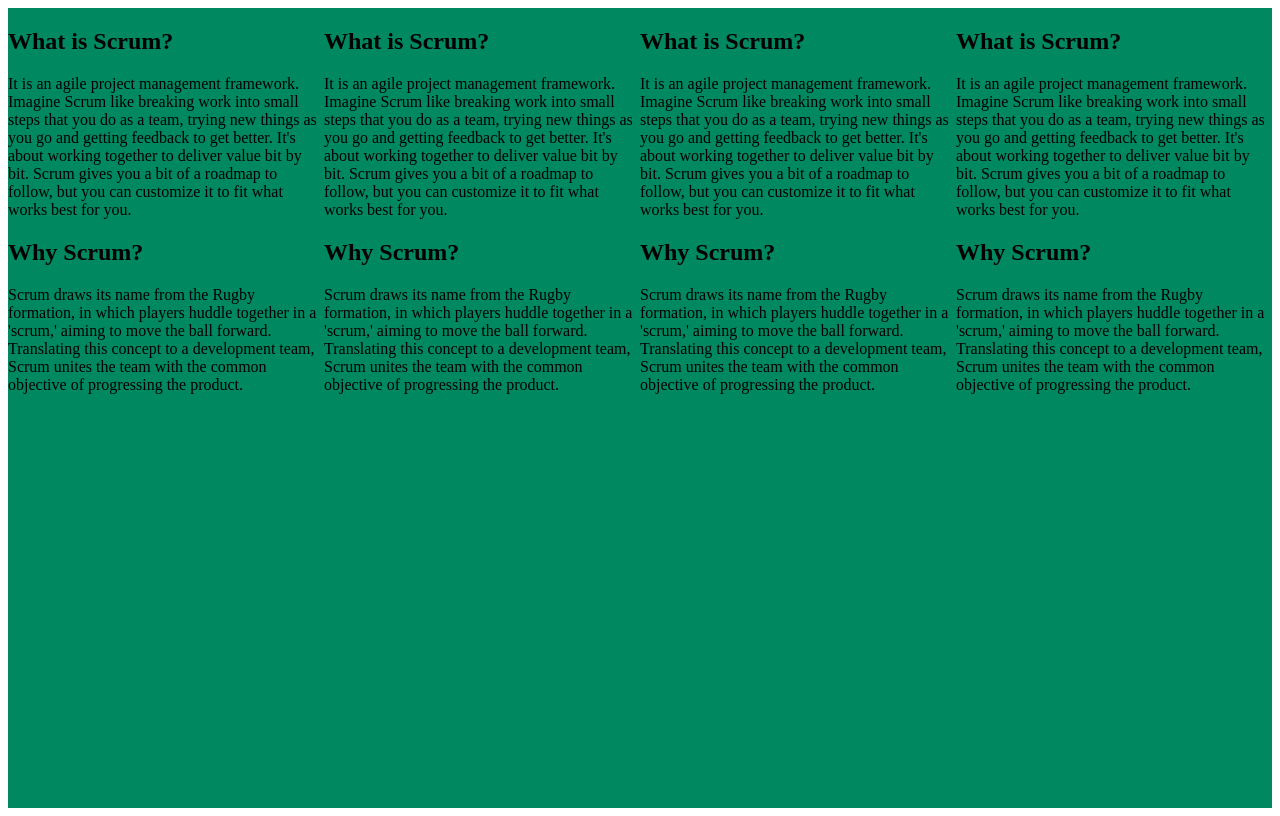
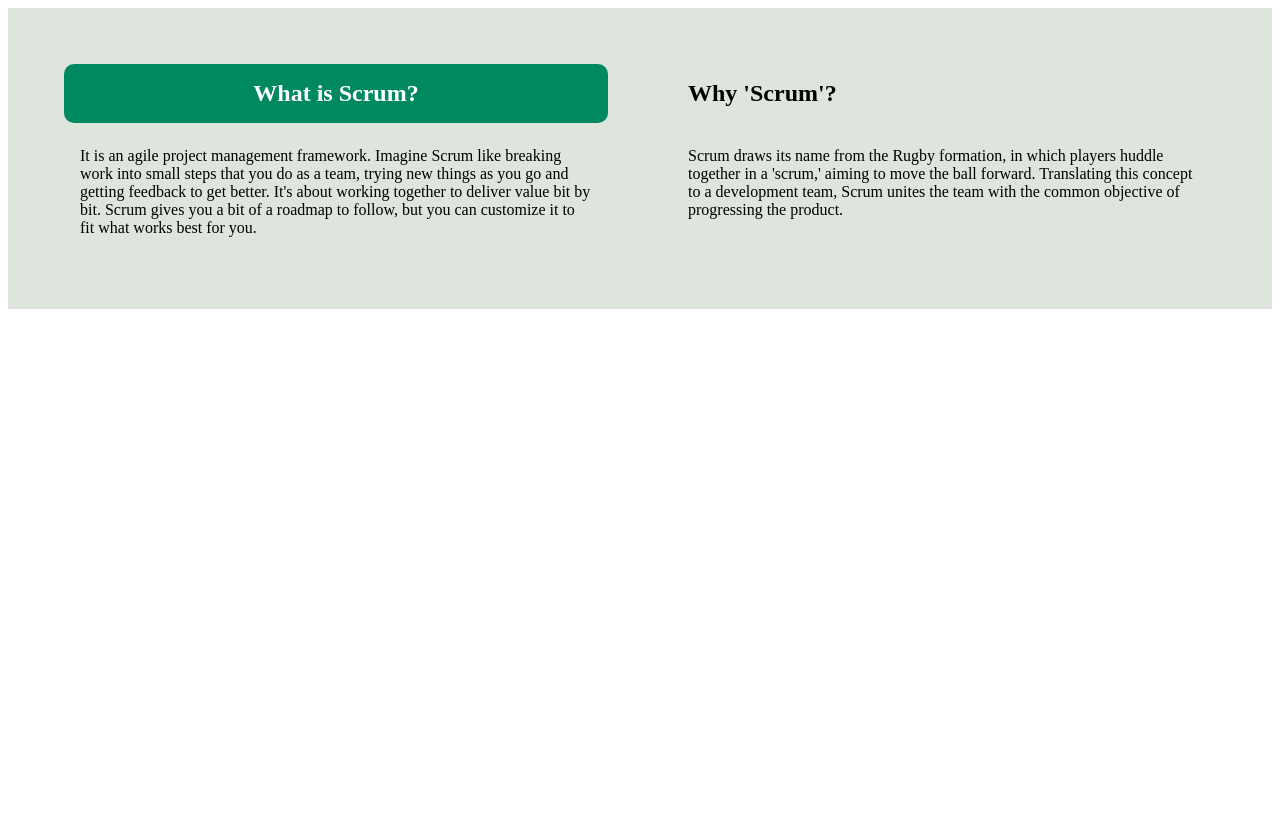
Before and after one commit to Wilma-Norman/Scrum-Project-assignment, a React (Vite) app: page /essence in a window 1280 px wide. Built offline with nearby package versions, Linux system fonts and the light colour scheme.

Commit message:
finish up styling for component

```diff
--- a/src/Components/Essence/WhatIsScrum/WhatIsScrum.module.css
+++ b/src/Components/Essence/WhatIsScrum/WhatIsScrum.module.css
@@ -1,9 +1,27 @@
-.whatIsScrumContainer {
+.cardContainer {
+    background-color: var(--essence-bg-color);
+    display: flex;
+    flex-direction: column;
+    padding: 24px;
+    height: fit-content;
+}
+
+.cardContainer * {
+    flex: 1;
+    margin: 8px;
+    padding: 16px;
+}
+
+.cardContainer > :nth-child(1) h2 {
     background-color: var(--essence-highlight-color);
+    border-radius: 10px;
+    color: #fff;
+    padding: 16px;
+    text-align: center;
 }
 
 @media screen and (min-width:768px) {
-    .whatIsScrumContaine {
-        flex-direction: column;
+    .cardContainer {
+        flex-direction: row;
     }
 }
--- a/src/Components/Essence/WhatIsScrum/index.jsx
+++ b/src/Components/Essence/WhatIsScrum/index.jsx
@@ -4,9 +4,9 @@ import styles from './WhatIsScrum.module.css'
 
 const WhatIsScrum = () => {
     return(
-        <div className={styles.whatIsScrumContainer}>
-            <Card className={styles.whatIsScrumContainer} title={'What is Scrum?'} text={Essence.whatText}/>
-            <Card title={'Why Scrum?'} text={Essence.whyText}/>
+        <div className={styles.cardContainer}>
+            <Card title={'What is Scrum?'} text={Essence.whatText}/>
+            <Card title={"Why 'Scrum'?"} text={Essence.whyText}/>
         </div>
     )
 }
--- a/src/Pages/Essence/Essence.module.css
+++ b/src/Pages/Essence/Essence.module.css
@@ -1,5 +1,5 @@
 :root {
-    --essence-bg-color: #F5F5F5;
+    --essence-bg-color: #DDE5DD;
     --essence-highlight-color: #008960;
   }
 
--- a/src/Pages/Essence/index.jsx
+++ b/src/Pages/Essence/index.jsx
@@ -5,9 +5,6 @@ const Essence = () => {
     return(
         <div className={styles.essenceContainer}>
             <WhatIsScrum/>
-            <WhatIsScrum/>
-            <WhatIsScrum/>
-            <WhatIsScrum/>
         </div>
     )
 }
```
